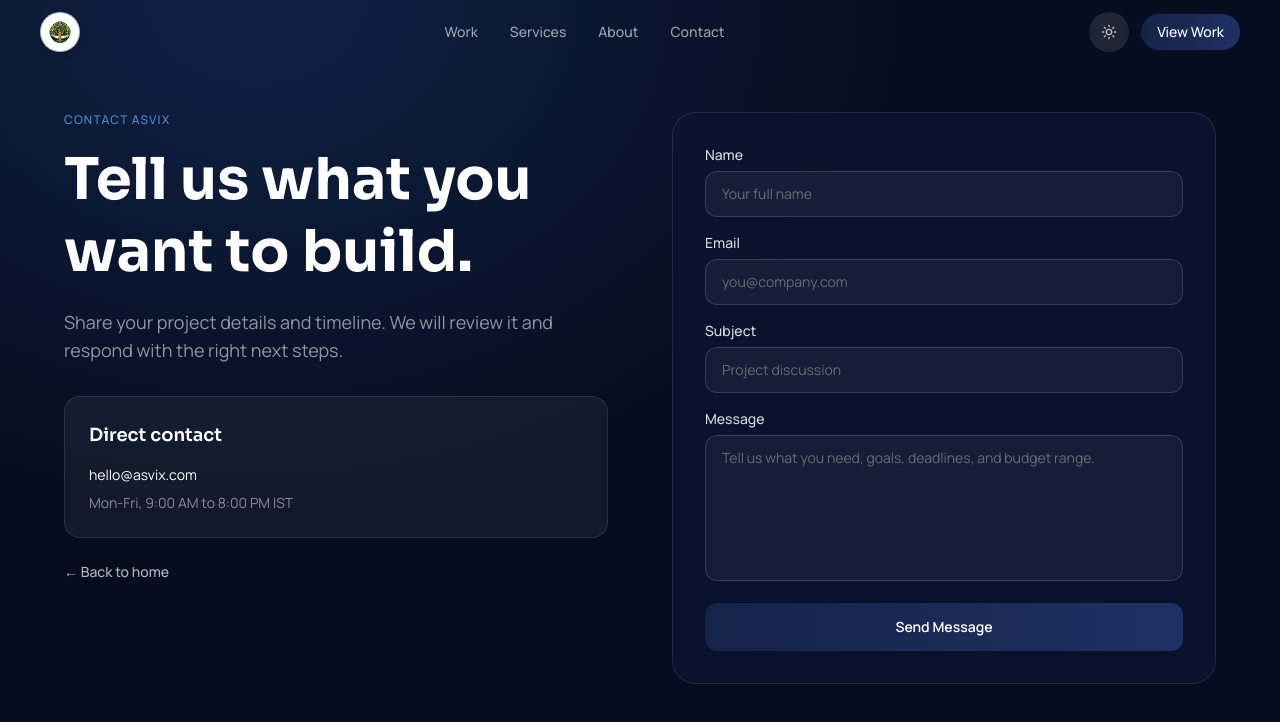
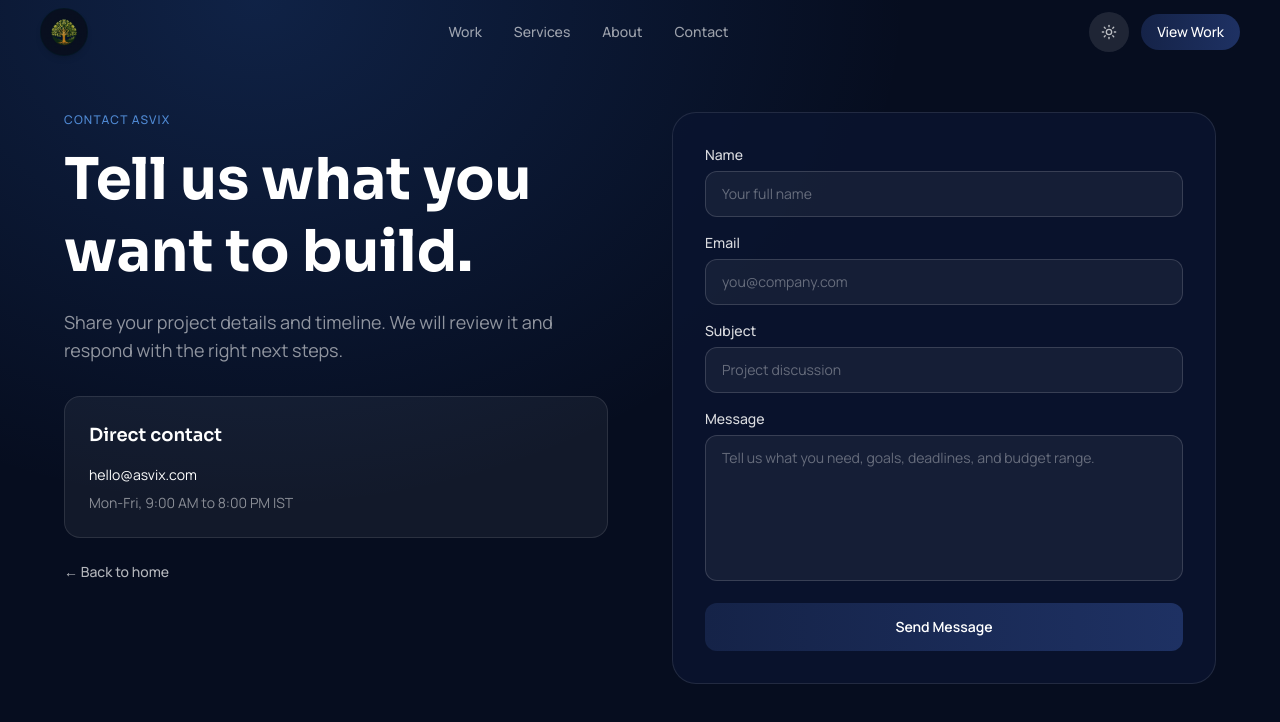
Before and after one commit to Asvix-04/Asvix, a React (Vite) app: page /contact in a window 1280 px wide. Shown: the top 722 px of the page. Built offline with nearby package versions, Linux system fonts and the light colour scheme.

Commit message:
fix split white line in the navbar , implemented dark mode specific logo recognition

```diff
--- a/src/components/BrandLogo.jsx
+++ b/src/components/BrandLogo.jsx
@@ -1,18 +1,9 @@
-import { useState } from 'react'
-
-export default function BrandLogo({ sizeClass = 'w-10 h-10' }) {
-  const [src, setSrc] = useState('/asvix-logo.png')
-
+export default function BrandLogo({ sizeClass = 'w-10 h-10', dark = false }) {
   return (
     <img
-      src={src}
+      src={dark ? '/asvix-3.png' : '/asvix-logo.png'}
       alt="Asvix logo"
-      className={`${sizeClass} rounded-full object-cover border border-emerald-900/15 bg-white/80 shadow-md`}
-      onError={() => {
-        if (src !== '/asvix-logo.svg') {
-          setSrc('/asvix-logo.svg')
-        }
-      }}
+      className={`${sizeClass} rounded-full object-cover border border-emerald-900/15 bg-white/80 dark:bg-space-900 shadow-md`}
     />
   )
 }
--- a/src/components/Contact.jsx
+++ b/src/components/Contact.jsx
@@ -60,7 +60,7 @@
           <h1 className={`font-display font-bold leading-tight mb-5 ${dark ? 'text-white' : 'text-space-900'}`} style={{ fontSize: 'clamp(2rem, 5vw, 3.6rem)' }}>
             Tell us what you want to build.
           </h1>
-          <p className={`font-body text-base sm:text-lg leading-relaxed max-w-lg mb-8 ${dark ? 'text-white/55' : 'text-space-900/55'}`}>
+          <p className={`font-body text-base sm:text-lg leading-relaxed max-w-lg mb-8 ${dark ? 'text-white/55' : 'text-space-900/70'}`}>
             Share your project details and timeline. We will review it and respond with the right next steps.
           </p>
 
@@ -72,7 +72,7 @@
               <a href="mailto:hello@asvix.com" className={`block font-body text-sm transition-colors ${dark ? 'text-azure-300 hover:text-azure-200' : 'text-azure-700 hover:text-azure-600'}`}>
                 hello@asvix.com
               </a>
-              <p className={`font-body text-sm ${dark ? 'text-white/50' : 'text-space-900/50'}`}>Mon-Fri, 9:00 AM to 8:00 PM IST</p>
+              <p className={`font-body text-sm ${dark ? 'text-white/50' : 'text-space-900/65'}`}>Mon-Fri, 9:00 AM to 8:00 PM IST</p>
             </div>
           </div>
 
--- a/src/components/Hero.jsx
+++ b/src/components/Hero.jsx
@@ -103,7 +103,7 @@
         </h1>
 
         {/* Sub */}
-        <p className={`max-w-2xl mx-auto text-base sm:text-lg md:text-xl font-body font-light leading-relaxed mb-8 sm:mb-10 animate-fade-up stagger-2 ${dark ? 'text-white/55' : 'text-space-900/55'}`}>
+        <p className={`max-w-2xl mx-auto text-base sm:text-lg md:text-xl font-body font-light leading-relaxed mb-8 sm:mb-10 animate-fade-up stagger-2 ${dark ? 'text-white/55' : 'text-space-900/70'}`}>
           Asvix crafts high-performance, visually stunning digital products for startups and enterprises — from landing pages to full-scale SaaS platforms.
         </p>
 
@@ -129,8 +129,8 @@
 
         {/* Scroll hint */}
         <div className="mt-12 sm:mt-16 md:mt-20 flex flex-col items-center gap-2 animate-fade-in stagger-5">
-          <span className={`text-xs font-body tracking-widest uppercase ${dark ? 'text-white/25' : 'text-space-900/25'}`}>scroll</span>
-          <ArrowDown size={14} className={`animate-bounce ${dark ? 'text-white/25' : 'text-space-900/25'}`} />
+          <span className={`text-xs font-body tracking-widest uppercase ${dark ? 'text-white/25' : 'text-space-900/45'}`}>scroll</span>
+          <ArrowDown size={14} className={`animate-bounce ${dark ? 'text-white/25' : 'text-space-900/45'}`} />
         </div>
       </div>
     </section>
--- a/src/components/Navbar.jsx
+++ b/src/components/Navbar.jsx
@@ -23,18 +23,18 @@
 
   return (
     <header
-      className={`fixed top-0 left-0 right-0 z-50 transition-all duration-500 ${
+      className={`fixed top-0 left-0 right-0 z-50 transition-all duration-500 border-b ${
         scrolled
           ? dark
-            ? 'glass-dark border-b border-white/5'
-            : 'glass-light border-b border-black/5 shadow-sm'
-          : 'bg-transparent'
+            ? 'glass-dark border-white/5'
+            : 'glass-light border-black/5 shadow-sm'
+          : 'bg-transparent border-transparent'
       }`}
     >
       <div className="max-w-7xl mx-auto px-4 sm:px-6 md:px-10 h-16 flex items-center justify-between">
         {/* Logo */}
         <Link to="/" className="flex items-center" aria-label="Asvix Home">
-          <BrandLogo sizeClass="w-10 h-10" />
+          <BrandLogo sizeClass="w-12 h-12" dark={dark} />
         </Link>
 
         {/* Desktop Nav */}
@@ -46,7 +46,7 @@
               className={`text-sm font-body font-medium transition-colors duration-200 ${
                 dark
                   ? 'text-white/60 hover:text-white'
-                  : 'text-space-900/60 hover:text-space-900'
+                  : 'text-space-900/75 hover:text-space-900'
               }`}
             >
               {item.label}
--- a/src/components/Projects.jsx
+++ b/src/components/Projects.jsx
@@ -83,7 +83,7 @@
           <div className="w-3 h-3 rounded-full bg-yellow-400/70" />
           <div className="w-3 h-3 rounded-full bg-green-400/70" />
         </div>
-        <div className={`flex-1 mx-4 rounded-full px-3 py-1 text-xs font-body truncate ${dark ? 'bg-space-700 text-white/40' : 'bg-white text-space-900/40'}`}>
+        <div className={`flex-1 mx-4 rounded-full px-3 py-1 text-xs font-body truncate ${dark ? 'bg-space-700 text-white/40' : 'bg-white text-space-900/60'}`}>
           {(project.previewUrl || project.url).replace('https://', '')}
         </div>
         <div className="w-4 h-4 opacity-30">
@@ -188,7 +188,7 @@
               <span className="w-1.5 h-1.5 rounded-full bg-green-400 animate-pulse" />
               {project.tag}
             </span>
-            <span className={`text-xs font-body ${dark ? 'text-white/30' : 'text-space-900/30'}`}>{project.year}</span>
+            <span className={`text-xs font-body ${dark ? 'text-white/30' : 'text-space-900/50'}`}>{project.year}</span>
           </div>
 
           {/* Title */}
--- a/src/components/Stats.jsx
+++ b/src/components/Stats.jsx
@@ -37,14 +37,14 @@
               <Icon size={20} className={dark ? 'text-azure-400' : 'text-azure-600'} />
               <span className={`font-display font-bold text-2xl sm:text-3xl md:text-4xl ${dark ? 'text-white' : 'text-space-900'}`}>{value}</span>
               <span className={`font-body text-sm font-medium ${dark ? 'text-white/70' : 'text-space-900/70'}`}>{label}</span>
-              <span className={`font-body text-xs ${dark ? 'text-white/30' : 'text-space-900/30'}`}>{desc}</span>
+              <span className={`font-body text-xs ${dark ? 'text-white/30' : 'text-space-900/50'}`}>{desc}</span>
             </div>
           ))}
         </div>
 
         {/* Services Marquee */}
         <div className={`transition-all duration-700 ${inView ? 'opacity-100' : 'opacity-0'}`}>
-          <p className={`text-center text-xs font-body font-medium tracking-widest uppercase mb-8 ${dark ? 'text-white/25' : 'text-space-900/25'}`}>
+          <p className={`text-center text-xs font-body font-medium tracking-widest uppercase mb-8 ${dark ? 'text-white/25' : 'text-space-900/45'}`}>
             What we build
           </p>
           <div className="flex flex-wrap justify-center gap-2 sm:gap-3">
@@ -54,7 +54,7 @@
                 className={`px-3 sm:px-4 py-1.5 sm:py-2 rounded-full font-body text-xs sm:text-sm font-medium border transition-all duration-300 hover:-translate-y-0.5 cursor-default ${
                   dark
                     ? 'border-white/10 text-white/50 hover:border-azure-500/40 hover:text-azure-400'
-                    : 'border-black/10 text-space-900/50 hover:border-azure-500/40 hover:text-azure-600'
+                    : 'border-black/10 text-space-900/65 hover:border-azure-500/40 hover:text-azure-600'
                 }`}
                 style={{ transitionDelay: `${i * 0.04}s` }}
               >
```
Also changed, not shown: src/components/Footer.jsx (+7 -7 lines), public/asvix-2.png (added), public/asvix-3.png (added).
